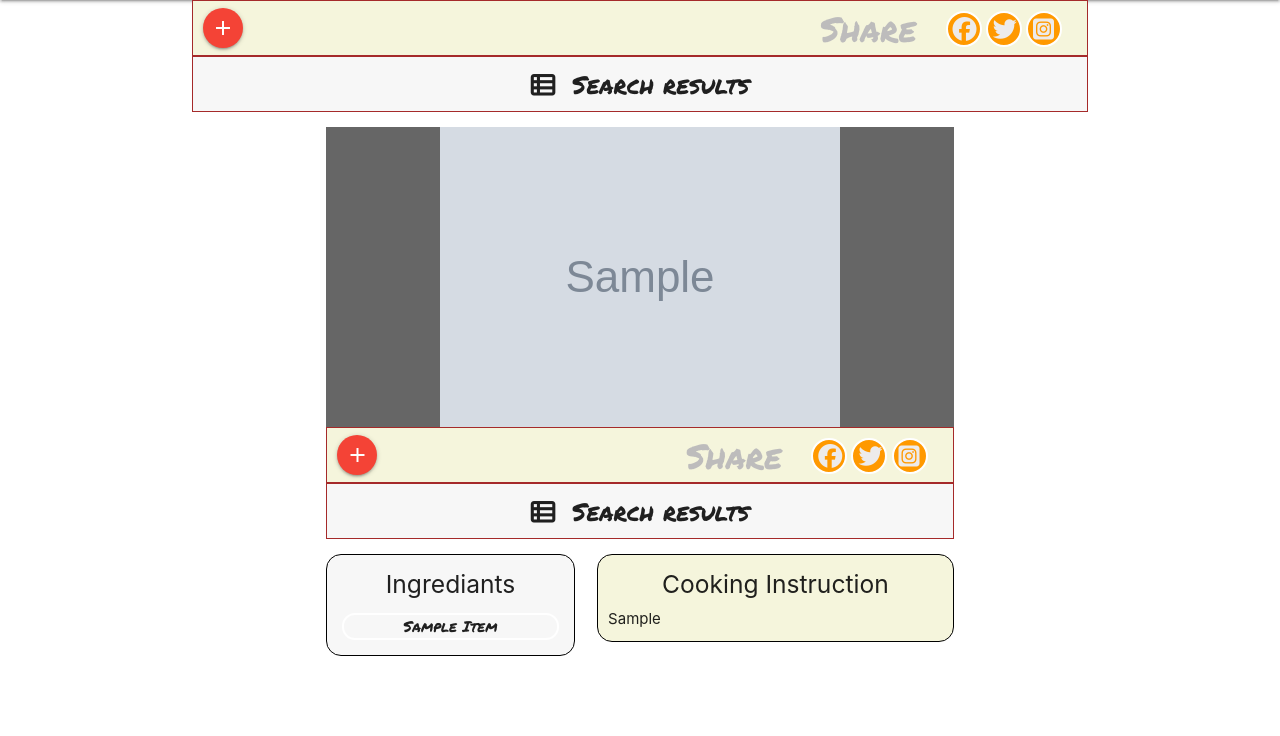
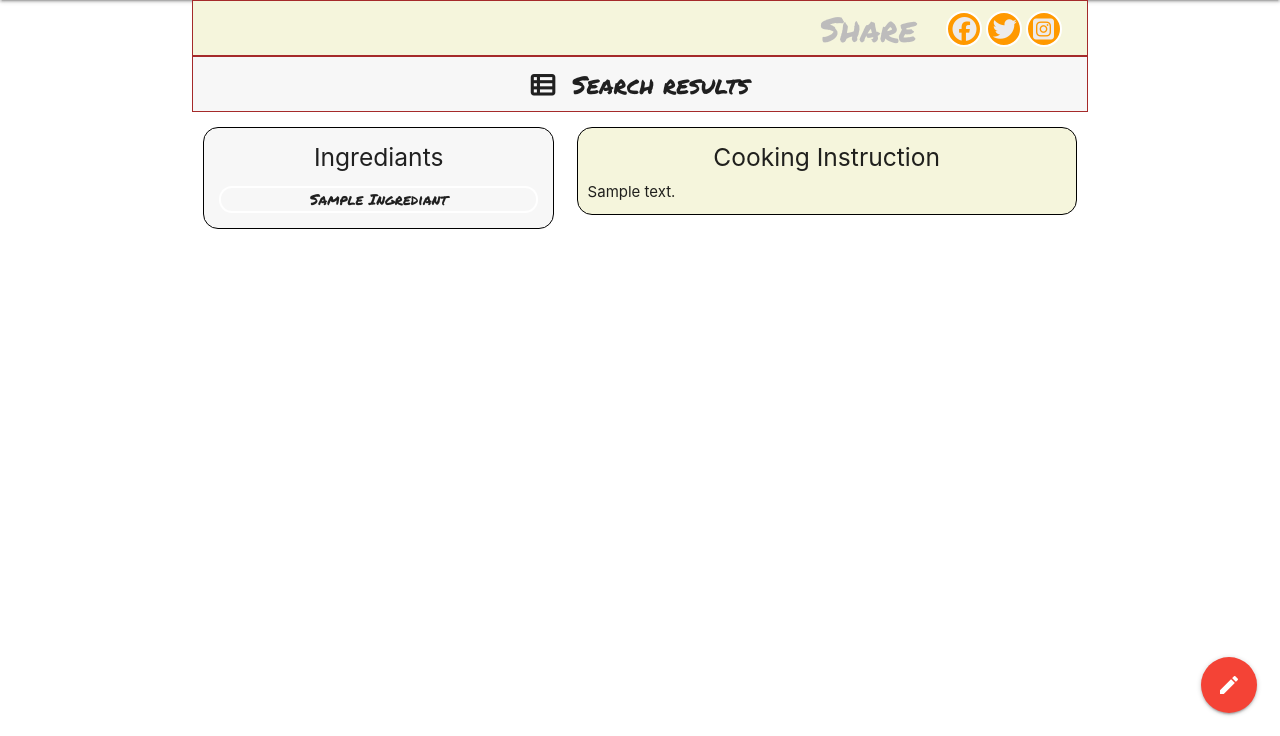
Before and after one commit to rimantascode/MS3-cookbook, a Flask app: template templates/dish.html in a window 1280 px wide. Shown: the part 64-800 px from the top of the page. Run offline with Flask 2, Linux system fonts and the light colour scheme; the template is opened without the code that fills it: most values are stand-ins (such as "Sample title", 1, 10 or a date in 2020); grey boxes marked "Sample" are stand-in pictures; some libraries are stand-ins or nearby versions.

Commit message:
dish.html is wiered up and running

```diff
--- a/app.py
+++ b/app.py
@@ -30,28 +30,28 @@
 @app.route('/dish/<recipes_id>')
 def dish(recipes_id):
     the_recipe = mongo.db.recipe.find_one({"_id": ObjectId(recipes_id)})
+    list = mongo.db.recipe.find()
     all_categories = mongo.db.categories.find()
+    for s in list:
+        v = s["ingrediants"].split(",")
     return render_template('dish.html', recipes=the_recipe,
-                           categories=all_categories)
-    """
-    return render_template("dish.html", recipe=mongo.db.recipe.find(), description=mongo.db.recipe.find(), image=mongo.db.recipe.find())
-    """
+                           categories=all_categories,  image=mongo.db.recipe.find(), ingrediants=v)
 
 
-@app.route('/add_recipe')
+@ app.route('/add_recipe')
 def add_recipe():
     return render_template('add_recipe.html',
                            categ=mongo.db.difficulty.find(), time=mongo.db.prep_time.find())
 
 
-@app.route('/insert_task', methods=['POST'])
+@ app.route('/insert_task', methods=['POST'])
 def insert_recipe():
     tasks = mongo.db.recipe
     tasks.insert_one(request.form.to_dict())
     return redirect(url_for('get_tasks'))
 
 
-@app.route('/update_task/<recipes_id>', methods=["POST"])
+@ app.route('/update_task/<recipes_id>', methods=["POST"])
 def update_recipe(recipes_id):
     recipe = mongo.db.recipe
     recipe.update({'_id': ObjectId(recipes_id)},
@@ -66,6 +66,12 @@
     return redirect(url_for('get_tasks'))
 
 
+@app.route('/delete_recipe/<recipes_id>')
+def delete_recipe(recipes_id):
+    mongo.db.recipe.remove({'_id': ObjectId(recipes_id)})
+    return redirect(url_for('get_tasks'))
+
+
 if __name__ == '__main__':
     app.run(host=os.environ.get('IP'),
             port=int(os.environ.get('PORT')),
--- a/static/css/style.css
+++ b/static/css/style.css
@@ -45,6 +45,7 @@
   border: 1px solid brown;
   height: 56px;
   background-color: #f5f5dc;
+  position: relative;
 }
 .search-results-list {
   max-height: 500px;
@@ -200,9 +201,6 @@
   margin: 0;
   padding: 0;
 }
-.cooking-description {
-}
-
 .ingrediants {
   border: 1px solid black;
   border-radius: 15px;
--- a/templates/add_recipe.html
+++ b/templates/add_recipe.html
@@ -83,7 +83,7 @@
     </div>
     <div class="row">
       <button class="btn waves-effect waves-light" type="submit" name="action">
-        Add Task
+        Add Recipe
         <i class="material-icons right">playlist_add</i>
       </button>
     </div>
--- a/templates/base.html
+++ b/templates/base.html
@@ -61,6 +61,7 @@
       <li><a href="mobile.html">SEA FOOD</a></li>
       <li><a href="mobile.html">SALAD</a></li>
     </ul>
+    {% block dish %}
     <!-- The main picture area -->
     <div class="col s12 container picture-area"></div>
     <!-- search results, those results will be the desplayd in this main page-->
@@ -104,14 +105,19 @@
 
       {% block content %} {% endblock %}
     </div>
-
+    {% endblock %}
     <script>
       $(document).ready(function () {
         $(".sidenav").sidenav();
         $(".dropdown-trigger").dropdown();
         $("select").formSelect();
-        $("select").formSelect("difficulty_level");
-        $("textarea#ingrediants").characterCounter();
+      });
+      document.addEventListener("DOMContentLoaded", function () {
+        var elems = document.querySelectorAll(".fixed-action-btn");
+        var instances = M.FloatingActionButton.init(elems, {
+          direction: "up",
+          hoverEnabled: false,
+        });
       });
     </script>
     <script src="https://cdnjs.cloudflare.com/ajax/libs/materialize/1.0.0/js/materialize.min.js"></script>
--- a/templates/dish.html
+++ b/templates/dish.html
@@ -1,15 +1,40 @@
-{% extends 'base.html'%} {% block content %}
+{% extends 'base.html'%} {% block dish %}
 <!-- The main picture area -->
 <div class="col s12 container picture-area">
-  {% for images in image %}
-  <img class="responsive-img" src="{{images.picture_url}}" /> {%endfor%}
+  {% for images in image %} {% if images.picture_url==recipes.picture_url%}
+  <img class="responsive-img" src="{{recipes.picture_url}}" />
+  {%endif%} {%endfor%}
 </div>
 <!-- search results, those results will be the desplayd in this main page-->
 <div class="col s12 container search-results">
   <div class="col s12 search-result-bar">
-    <a class="btn-floating btn-medium waves-effect waves-light red add-button"
-      ><i class="material-icons">add</i></a
-    >
+    <div class="fixed-action-btn btn-manage">
+      <a class="btn-floating btn-large red">
+        <i class="large material-icons">mode_edit</i>
+      </a>
+      <ul>
+        <li>
+          <a
+            href="{{url_for('delete_recipe',recipes_id=recipes._id)}}"
+            class="btn-floating red"
+            ><i class="material-icons">delete_forever</i></a
+          >
+        </li>
+        <li>
+          <a
+            href="{{url_for('edit_recipe',recipes_id=recipes._id)}}"
+            class="btn-floating yellow darken-1"
+            ><i class="material-icons">mode_edit</i></a
+          >
+        </li>
+        <li>
+          <a href="{{url_for('add_recipe')}}" class="btn-floating green"
+            ><i class="material-icons">playlist_add</i></a
+          >
+        </li>
+      </ul>
+    </div>
+
     <div class="share">
       <div class="share-div">
         <h4>Share</h4>
@@ -45,7 +70,7 @@
     <div class="col s12 m5 ingrediants-required">
       <div class="ingrediants">
         <h5>Ingrediants</h5>
-        {%for i in s %}
+        {%for i in ingrediants %}
         <ul>
           <li class="order">{{i.capitalize()}}</li>
         </ul>
@@ -53,12 +78,10 @@
       </div>
     </div>
     <div class="col s12 m7 cooking-description">
-      {%for method in description%}
       <div class="description">
         <h5>Cooking Instruction</h5>
-        <p>{{method.cooking_instruction}}</p>
+        <p>{{recipes.cooking_description}}</p>
       </div>
-      {%endfor%}
     </div>
   </div>
 </div>
```
